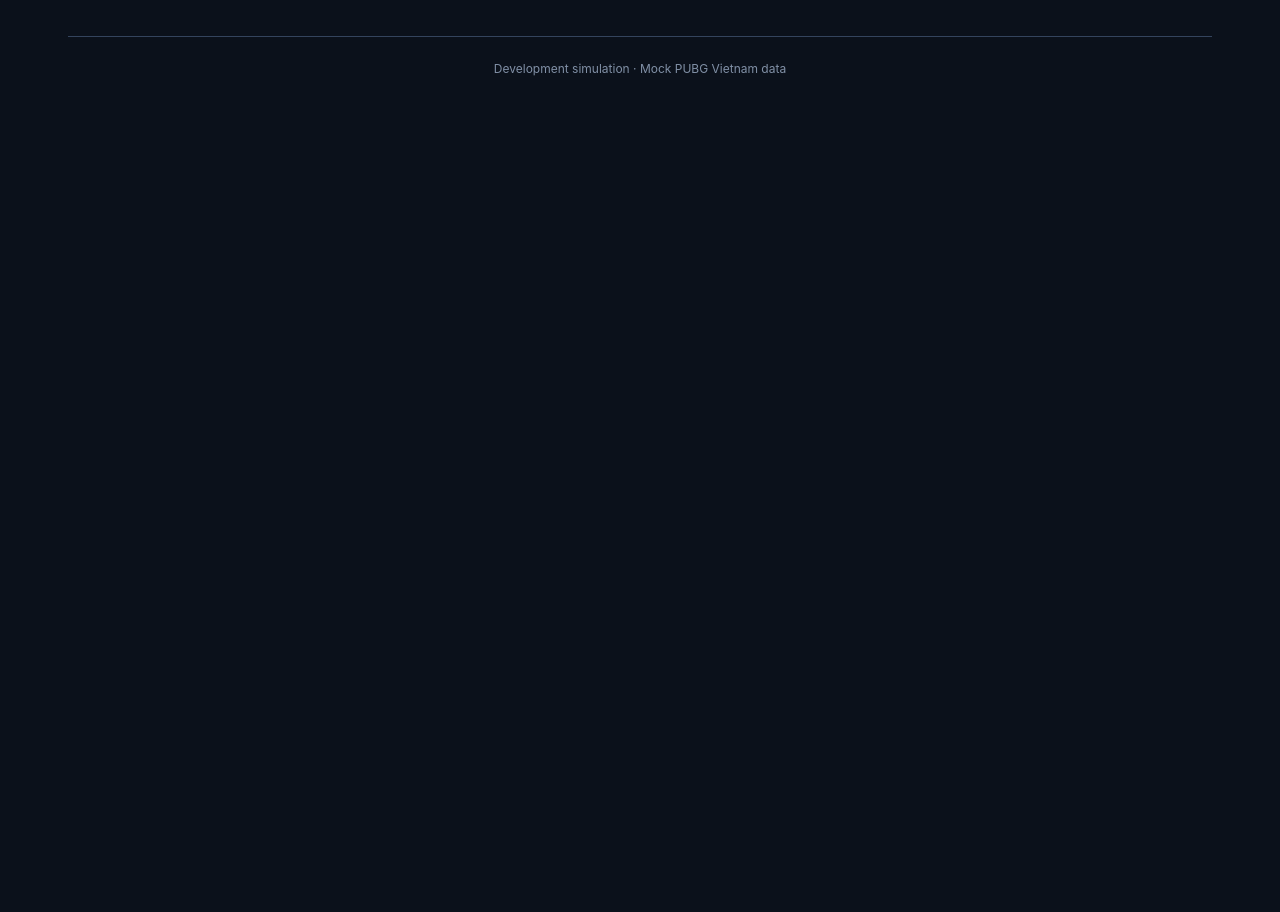
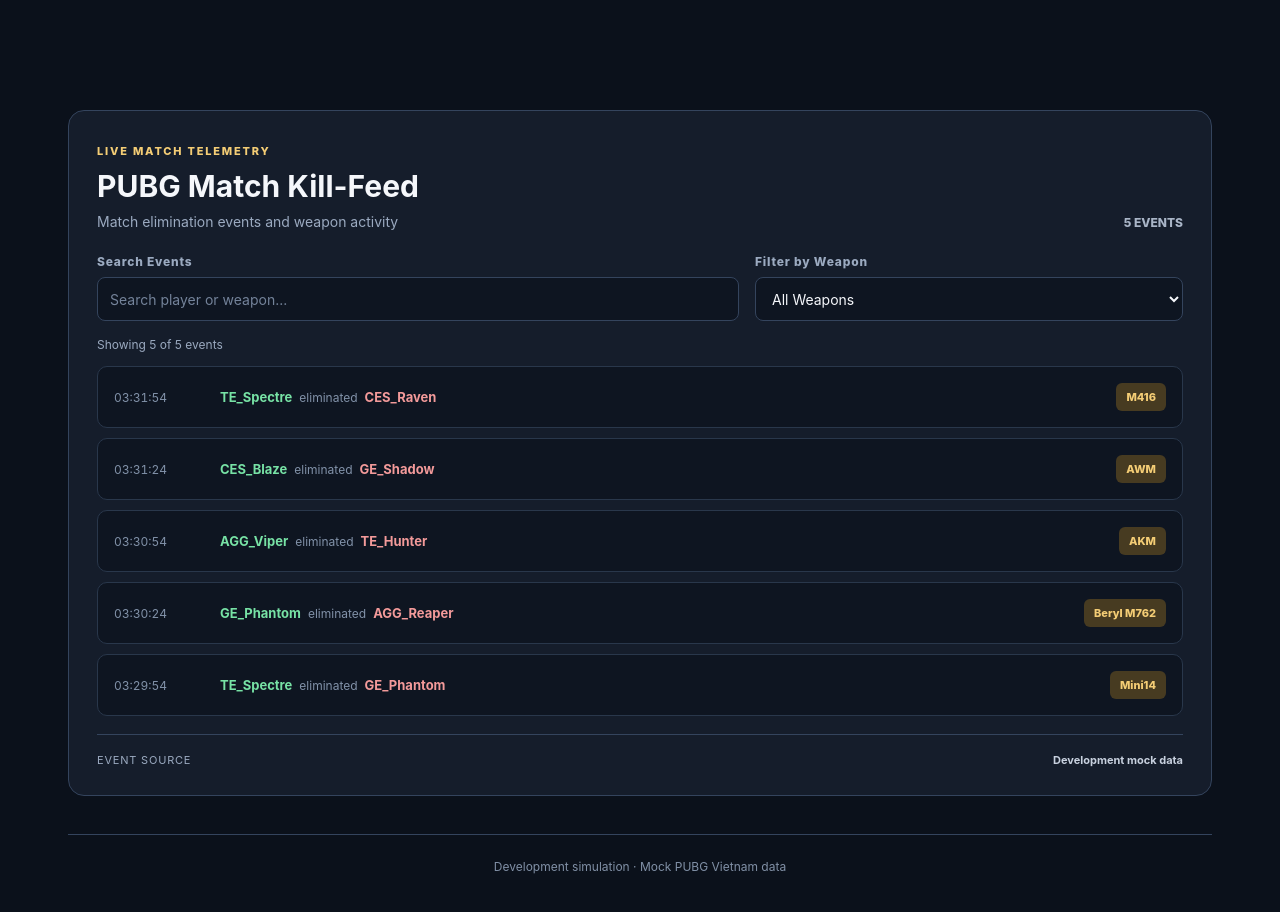
Before and after one commit to mwosik11/24522044_MinhVu, a React (Vite) app in the folder HW3_W3/: page / in a window 1280 px wide. Shown: the part 1481-2393 px from the top of the page. Before the commit the page ends 1605 px from the top, so only its background shows below. Built offline with nearby package versions, Linux system fonts and the light colour scheme.

Commit message:
feat(hw3): implement PUBG match kill-feed

```diff
--- a/HW3_W3/src/App.jsx
+++ b/HW3_W3/src/App.jsx
@@ -7,6 +7,9 @@ import "./App.css";
 
 import SquadLeaderboard from "./components/SquadLeaderboard.jsx";
 import { mockSquadStandings } from "./data/pubgMockData.js";
+
+import KillFeed from "./components/KillFeed.jsx";
+import { mockKillFeedEvents } from "./data/pubgMockData.js";
 
 function App() {
   return (
@@ -63,6 +66,10 @@ function App() {
           <SquadLeaderboard squads={mockSquadStandings} />
       </section>
 
+      <section className="arena__section">
+        <KillFeed events={mockKillFeedEvents} />
+      </section>
+
       <footer className="arena__footer">
         Development simulation · Mock PUBG Vietnam data
       </footer>
--- /dev/null
+++ b/HW3_W3/src/components/KillFeed.css
@@ -0,0 +1,193 @@
+
+.kill-feed {
+  margin-top: 36px;
+  padding: 28px;
+  color: #f5f7fb;
+  background: #151d2b;
+  border: 1px solid #34445d;
+  border-radius: 16px;
+}
+
+.kill-feed__header {
+  display: flex;
+  justify-content: space-between;
+  align-items: end;
+  flex-wrap: wrap;
+  gap: 18px;
+  margin-bottom: 24px;
+}
+
+.kill-feed__eyebrow {
+  color: #f4cd75;
+  font-size: 11px;
+  font-weight: 800;
+  letter-spacing: 1.8px;
+}
+
+.kill-feed__header h2 {
+  margin: 9px 0;
+  font-size: clamp(22px, 4vw, 30px);
+}
+
+.kill-feed__header p {
+  margin: 0;
+  color: #9baac0;
+  font-size: 14px;
+}
+
+.kill-feed__count {
+  color: #a9b5c7;
+  font-size: 12px;
+  font-weight: 800;
+}
+
+.kill-feed__controls {
+  display: grid;
+  grid-template-columns: minmax(0, 1.5fr) minmax(180px, 1fr);
+  gap: 16px;
+  margin-bottom: 16px;
+}
+
+.kill-feed__field {
+  display: flex;
+  flex-direction: column;
+  gap: 8px;
+}
+
+.kill-feed__field label {
+  color: #9baac0;
+  font-size: 12px;
+  font-weight: 800;
+  letter-spacing: 0.8px;
+}
+
+.kill-feed__field input,
+.kill-feed__field select {
+  width: 100%;
+  min-height: 44px;
+  padding: 10px 12px;
+  color: #f5f7fb;
+  background: #0e1521;
+  border: 1px solid #34445d;
+  border-radius: 8px;
+  font-size: 14px;
+}
+
+.kill-feed__field input::placeholder {
+  color: #74839a;
+}
+
+.kill-feed__result-count {
+  margin: 0 0 14px;
+  color: #9baac0;
+  font-size: 12px;
+}
+
+.kill-feed__list {
+  display: flex;
+  flex-direction: column;
+  gap: 10px;
+  margin: 0;
+  padding: 0;
+  list-style: none;
+}
+
+.kill-feed__item {
+  display: grid;
+  grid-template-columns: 90px minmax(0, 1fr) auto;
+  align-items: center;
+  gap: 16px;
+  padding: 16px;
+  background: #0e1521;
+  border: 1px solid #29374b;
+  border-radius: 10px;
+}
+
+.kill-feed__time {
+  color: #8292a9;
+  font-size: 12px;
+  font-variant-numeric: tabular-nums;
+}
+
+.kill-feed__event {
+  display: flex;
+  align-items: center;
+  flex-wrap: wrap;
+  gap: 7px;
+  min-width: 0;
+  font-size: 13px;
+}
+
+.kill-feed__killer {
+  color: #77e2a5;
+  overflow-wrap: anywhere;
+}
+
+.kill-feed__action {
+  color: #8292a9;
+  font-size: 12px;
+}
+
+.kill-feed__victim {
+  color: #f39a9a;
+  overflow-wrap: anywhere;
+}
+
+.kill-feed__weapon {
+  padding: 7px 10px;
+  color: #f4cd75;
+  background: #473b21;
+  border-radius: 6px;
+  font-size: 11px;
+  font-weight: 800;
+  white-space: nowrap;
+}
+
+.kill-feed__empty {
+  padding: 28px 16px;
+  color: #9baac0;
+  text-align: center;
+  background: #0e1521;
+  border-radius: 10px;
+}
+
+.kill-feed__footer {
+  display: flex;
+  justify-content: space-between;
+  flex-wrap: wrap;
+  gap: 12px;
+  margin-top: 18px;
+  padding-top: 18px;
+  border-top: 1px solid #34445d;
+  color: #9baac0;
+  font-size: 11px;
+  letter-spacing: 0.8px;
+}
+
+.kill-feed__footer strong {
+  color: #c8d1df;
+  letter-spacing: 0;
+}
+
+@media (max-width: 600px) {
+  .kill-feed {
+    padding: 18px 14px;
+  }
+
+  .kill-feed__controls {
+    grid-template-columns: 1fr;
+  }
+
+  .kill-feed__item {
+    grid-template-columns: 1fr;
+    gap: 10px;
+  }
+
+  .kill-feed__time {
+    font-size: 11px;
+  }
+
+  .kill-feed__weapon {
+    justify-self: start;
+  }
+}
--- /dev/null
+++ b/HW3_W3/src/components/KillFeed.jsx
@@ -0,0 +1,166 @@
+
+import { useId, useMemo, useState } from "react";
+import "./KillFeed.css";
+
+export default function KillFeed({ events }) {
+  const searchId = useId();
+  const weaponId = useId();
+
+  const [searchQuery, setSearchQuery] = useState("");
+  const [selectedWeapon, setSelectedWeapon] = useState("ALL");
+
+  // Derive unique weapon options from the source data.
+  const weapons = useMemo(() => {
+    return [...new Set(events.map((event) => event.weapon))]
+      .toSorted((a, b) => a.localeCompare(b));
+  }, [events]);
+
+  // Filter and sort without mutating the original events.
+  const visibleEvents = useMemo(() => {
+    const query = searchQuery.trim().toLowerCase();
+
+    return events
+      .filter((event) => {
+        const matchesSearch =
+          event.killer.toLowerCase().includes(query) ||
+          event.victim.toLowerCase().includes(query) ||
+          event.weapon.toLowerCase().includes(query);
+
+        const matchesWeapon =
+          selectedWeapon === "ALL" ||
+          event.weapon === selectedWeapon;
+
+        return matchesSearch && matchesWeapon;
+      })
+      .toSorted((a, b) => b.timestamp - a.timestamp);
+  }, [events, searchQuery, selectedWeapon]);
+
+  const formatTime = (timestamp) => {
+    return new Intl.DateTimeFormat("vi-VN", {
+      hour: "2-digit",
+      minute: "2-digit",
+      second: "2-digit",
+      hour12: false,
+    }).format(new Date(timestamp));
+  };
+
+  return (
+    <section
+      className="kill-feed"
+      aria-labelledby="kill-feed-title"
+    >
+      <header className="kill-feed__header">
+        <div>
+          <span className="kill-feed__eyebrow">
+            LIVE MATCH TELEMETRY
+          </span>
+
+          <h2 id="kill-feed-title">
+            PUBG Match Kill-Feed
+          </h2>
+
+          <p>
+            Match elimination events and weapon activity
+          </p>
+        </div>
+
+        <span className="kill-feed__count">
+          {events.length} EVENTS
+        </span>
+      </header>
+
+      <div className="kill-feed__controls">
+        <div className="kill-feed__field">
+          <label htmlFor={searchId}>
+            Search Events
+          </label>
+
+          <input
+            id={searchId}
+            type="search"
+            placeholder="Search player or weapon..."
+            value={searchQuery}
+            onChange={(event) =>
+              setSearchQuery(event.target.value)
+            }
+          />
+        </div>
+
+        <div className="kill-feed__field">
+          <label htmlFor={weaponId}>
+            Filter by Weapon
+          </label>
+
+          <select
+            id={weaponId}
+            value={selectedWeapon}
+            onChange={(event) =>
+              setSelectedWeapon(event.target.value)
+            }
+          >
+            <option value="ALL">All Weapons</option>
+
+            {weapons.map((weapon) => (
+              <option key={weapon} value={weapon}>
+                {weapon}
+              </option>
+            ))}
+          </select>
+        </div>
+      </div>
+
+      <p
+        className="kill-feed__result-count"
+        role="status"
+        aria-live="polite"
+      >
+        Showing {visibleEvents.length} of {events.length} events
+      </p>
+
+      <ol className="kill-feed__list">
+        {visibleEvents.length > 0 ? (
+          visibleEvents.map((event) => (
+            <li
+              key={event.id}
+              className="kill-feed__item"
+            >
+              <time
+                className="kill-feed__time"
+                dateTime={new Date(event.timestamp).toISOString()}
+              >
+                {formatTime(event.timestamp)}
+              </time>
+
+              <div className="kill-feed__event">
+                <strong className="kill-feed__killer">
+                  {event.killer}
+                </strong>
+
+                <span className="kill-feed__action">
+                  eliminated
+                </span>
+
+                <strong className="kill-feed__victim">
+                  {event.victim}
+                </strong>
+              </div>
+
+              <span className="kill-feed__weapon">
+                {event.weapon}
+              </span>
+            </li>
+          ))
+        ) : (
+          <li className="kill-feed__empty">
+            No elimination events match your filters.
+          </li>
+        )}
+      </ol>
+
+      <footer className="kill-feed__footer">
+        <span>EVENT SOURCE</span>
+        <strong>Development mock data</strong>
+      </footer>
+    </section>
+  );
+}
```
